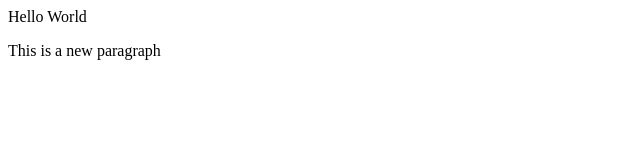
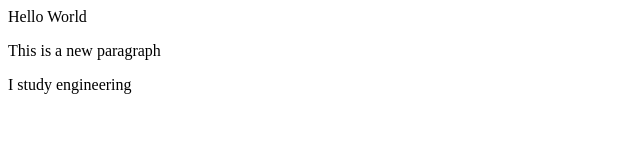
Before and after one commit to Hardik-S-github/local-repo, a plain HTML site: page index.html in a window 1280 px wide. Shown: the whole page, without its empty margins (0-640 px from the left). Drawn offline with Linux system fonts and the light colour scheme.

Commit message:
Added engineering

```diff
--- a/index.html
+++ b/index.html
@@ -8,5 +8,6 @@
 <body>
     Hello World
     <p>This is a new paragraph</p>
+    <p>I study engineering</p>
 </body>
 </html>
```
